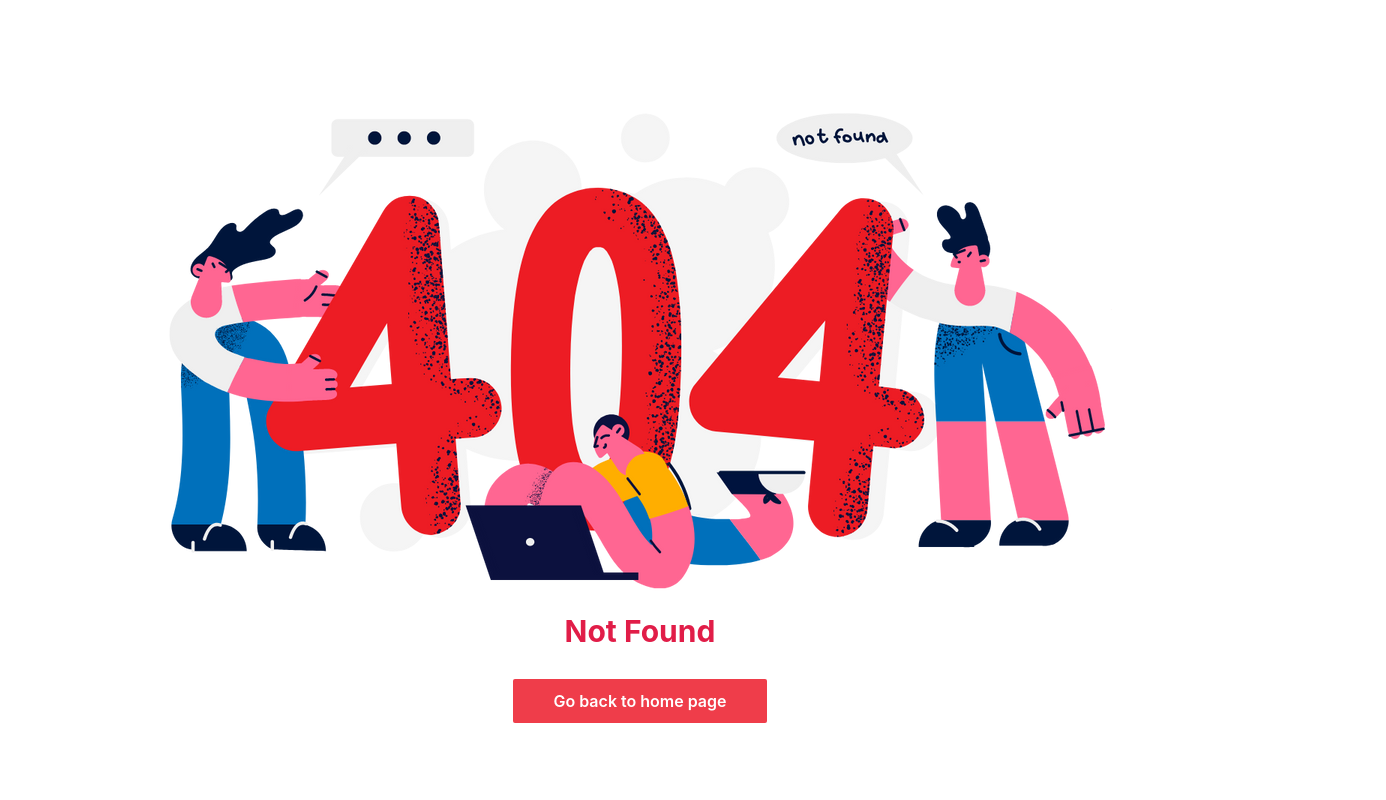
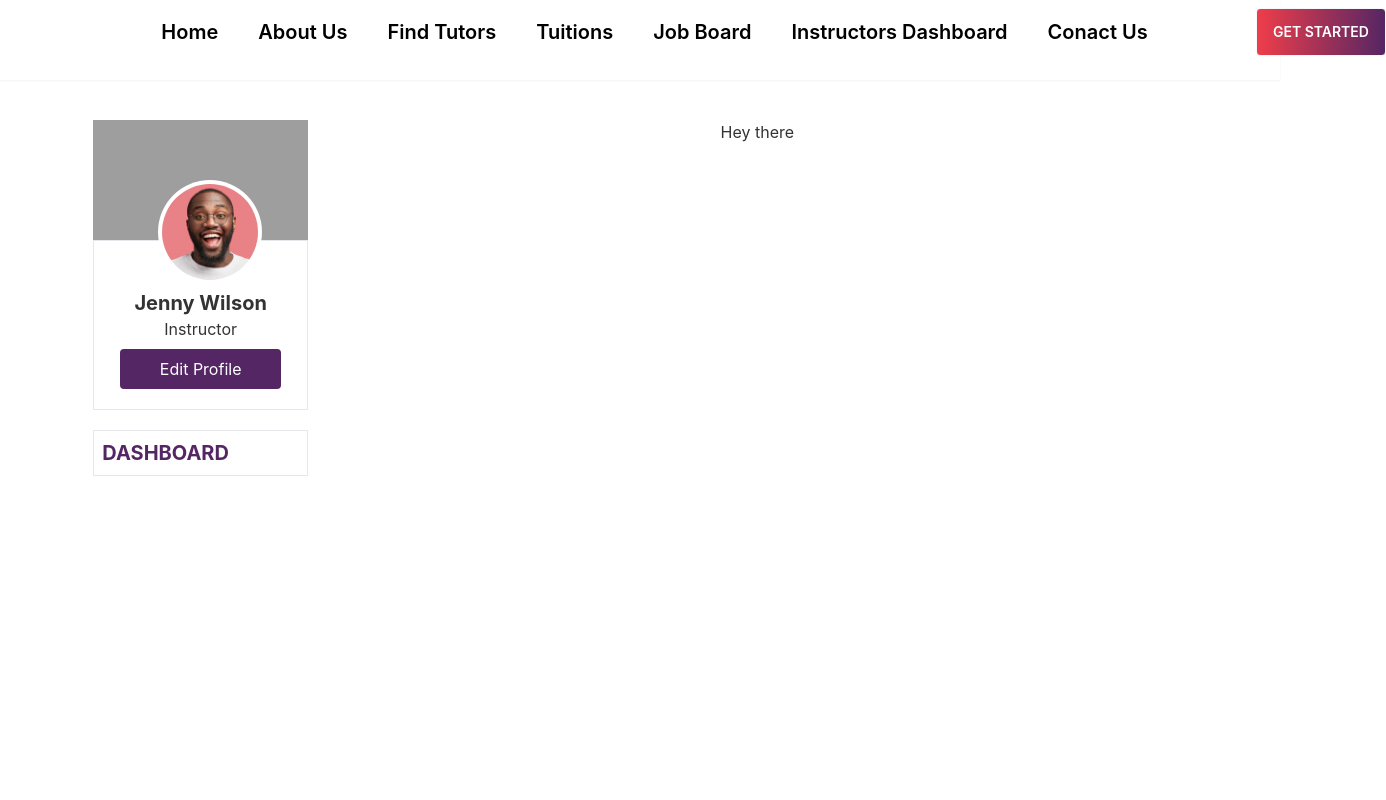
Before and after one commit to webdevhridoy/Rangpur-Tuition-Teacher-s-Media, a React (Create React App) app: page /instructors-dashboard in a window 1280 px wide. Before the commit this address had no page. Shown: the top 800 px of the page, 1386 px wide, since content can reach past the window. Built offline with nearby package versions, Linux system fonts and the light colour scheme; grey boxes are pictures that could not be loaded.

Commit message:
dashboard addedd

```diff
--- a/src/components/Authentication/SignUp/SignUp.js
+++ b/src/components/Authentication/SignUp/SignUp.js
@@ -1,4 +1,4 @@
-import React, { useState } from 'react';
+import React from 'react';
 import { useForm } from 'react-hook-form';
 import { BsArrowRight } from 'react-icons/bs';
 import { Link } from 'react-router-dom';
@@ -6,7 +6,7 @@ import loginImage from '../../../assest/login.png';
 
 const SignUp = () => {
     const { register, formState: { errors }, handleSubmit } = useForm();
-    const [loginError, setLoginError] = useState('');
+    // const [loginError, setLoginError] = useState('');
 
     const handleLogin = () => {
         console.log('Sei mama');
@@ -112,9 +112,9 @@ const SignUp = () => {
                                 <Link className='text-base text-gray-500 hover:underline'>Lost password?</Link>
                             </div>
                         </form>
-                        <div>
+                        {/* <div>
                             {loginError && <p className='text-red-600'> {loginError}</p>}
-                        </div>
+                        </div> */}
                     </div>
                 </div>
             </div>
--- /dev/null
+++ b/src/components/pages/Dashboard/DasboardLayout/GuarianDashboard/GuarianDashboard.js
@@ -0,0 +1,11 @@
+import React from 'react';
+
+const GuarianDashboard = () => {
+    return (
+        <div>
+
+        </div>
+    );
+};
+
+export default GuarianDashboard;
--- /dev/null
+++ b/src/components/pages/Dashboard/DasboardLayout/InstructorsDashboard/InstructorsDashboard.js
@@ -0,0 +1,59 @@
+import React from 'react';
+import { Link } from 'react-router-dom';
+import InsUser from '../../../../../assest/instructos/user15.jpg';
+
+const InstructorsDashboard = () => {
+
+    const dashboardItems = <>
+        <li>
+            <Link className='text-md font-semibold  ' to='/my-dashboard'>My Dashboard</Link>
+        </li>
+        <li>
+            <Link className='text-md font-semibold' to='/about'>Edit Profile</Link>
+        </li>
+        <li>
+            <Link className='text-md font-semibold  ' to='/find-tutors'>Find Tutors</Link>
+        </li>
+        <li >
+            <Link className='text-md font-semibold  ' to='/find-tuitions'>Tuitions</Link>
+        </li>
+        <li >
+            <Link className='text-md font-semibold  ' to='/job-portal'>Job Board</Link>
+        </li>
+        <li >
+            <Link className='text-md font-semibold  ' to='/instructors-dashboard'>Instructors Dashboard</Link>
+        </li>
+        <li>
+            <Link className='text-md font-semibold  ' to='/contact-us'>Conact Us</Link>
+        </li>
+    </>;
+
+    return (
+        <div className="flex flex-col md:flex-row justify-between gap-5 w-11/12 mx-auto p-5 md:p-10">
+            <div className="w-full md:w-1/5 md:sticky h-screen top-20 right-0">
+                <div className='bg-repeat relative w-full h-[120px]'
+                    style={{ backgroundImage: `url('https://i.ibb.co/x8XcmKq/instructor-profile-bg.jpg')`, backgroundRepeat: 'no-repeat', backgroundSize: 'cover' }}
+                >
+                    <figure className='flex justify-center items-center absolute top-[50%] lg:left-[30%] left-[32%] md:left-[14%] bg-white p-1 rounded-full'>
+                        <img className='rounded-full lg:w-24 md:w-20' src={InsUser} alt="" />
+                    </figure>
+                </div>
+                <div className='pt-12 pb-5 border p-2'>
+                    <h2 className='text-xl font-bold'>Jenny Wilson</h2>
+                    <p className='text-base font-normal'>Instructor</p>
+                    <Link className='mt-2 inline-block bg-primary text-white px-10 rounded py-2 hover:bg-gradient-to-r hover:from-secondary hover:to-primary'>Edit Profile</Link>
+                </div>
+                <div className='p-2 border mt-5 mb-10'>
+                    <h2 className='text-start text-xl font-bold text-primary'>DASHBOARD</h2>
+
+
+                </div>
+            </div>
+            <div className="w-full md:w-4/5 pt-5 md:pt-0">
+                <h2>Hey there</h2>
+            </div>
+        </div>
+    );
+};
+
+export default InstructorsDashboard;
--- a/src/components/pages/Home/Instructors/AllInstructors.js
+++ b/src/components/pages/Home/Instructors/AllInstructors.js
@@ -17,6 +17,7 @@ import { BsArrowRight } from "react-icons/bs";
 const AllInstructors = () => {
     return (
         <div className="flex flex-col md:flex-row justify-between gap-5 w-11/12 mx-auto p-5 md:p-10">
+            {/* for mobile device */}
             <div className="w-full md:w-1/5 block lg:hidden">
                 <div className="border px-3">
                     <a
--- a/src/components/shared/Header/Header.js
+++ b/src/components/shared/Header/Header.js
@@ -20,6 +20,9 @@ const Header = () => {
         </li>
         <li >
             <Link className='text-md font-semibold  ' to='/job-portal'>Job Board</Link>
+        </li>
+        <li >
+            <Link className='text-md font-semibold  ' to='/instructors-dashboard'>Instructors Dashboard</Link>
         </li>
         <li>
             <Link className='text-md font-semibold  ' to='/contact-us'>Conact Us</Link>
```
Also changed, not shown: src/Router/Router.js (+6 -2 lines), src/assest/instructos/user15.jpg (added).
